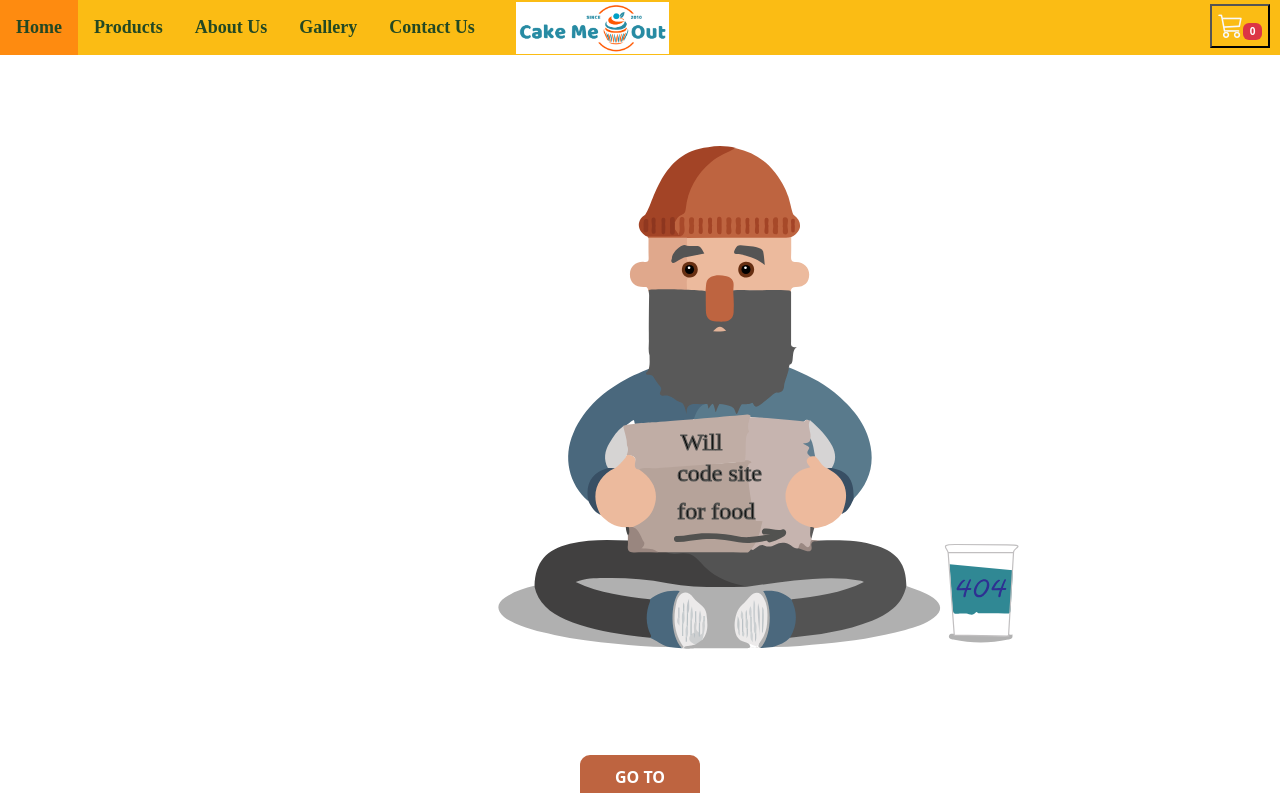
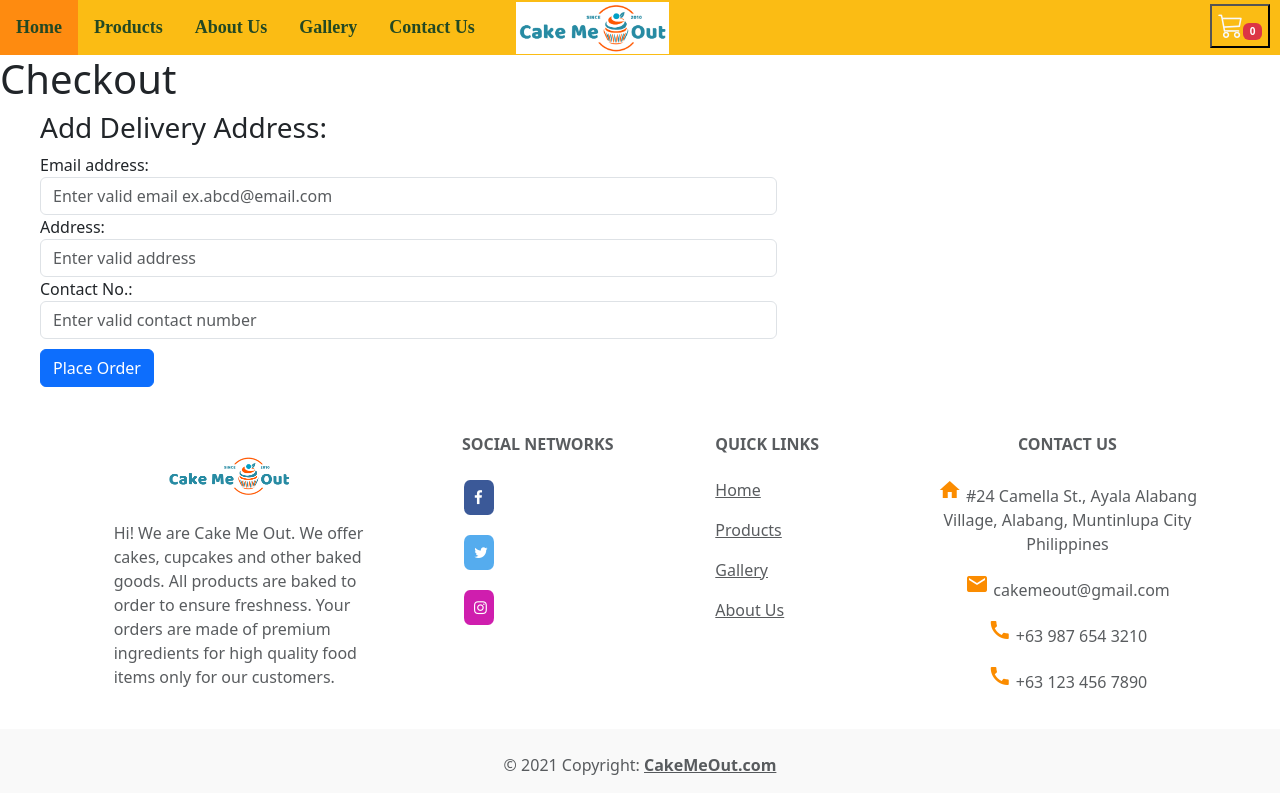
Before and after one commit to Crystal011486/E-commerce, an Angular app in the folder E-commerce-app/: page /checkout in a window 1280 px wide. Shown: the top 793 px of the page. Built offline with nearby package versions, Linux system fonts and the light colour scheme.

Commit message:
created checkout component. made a place order button on cart component with active route to checkout component. updated cart component with summary section.

```diff
--- a/E-commerce-app/src/app/app-routing.module.ts
+++ b/E-commerce-app/src/app/app-routing.module.ts
@@ -13,6 +13,7 @@ import { BakedGoodsGalleryComponent } from './baked-goods-gallery/baked-goods-ga
 import { ContactUsComponent } from './contact-us/contact-us.component';
 import { PurchaseComponent } from './purchase/purchase.component';
 import { CartComponent } from './cart/cart.component';
+import { CheckoutComponent } from './checkout/checkout.component';
 
 const routes: Routes = [
   {path: '', redirectTo: '/landing-page', pathMatch: 'full'},
@@ -22,6 +23,7 @@ const routes: Routes = [
   {path: 'purchase/:id', component: PurchaseComponent},
   {path: 'product-details', component: PurchaseComponent},
   {path: 'cart', component: CartComponent},
+  {path: 'checkout', component: CheckoutComponent},
   {path: 'about-us', component: AboutUsComponent},
   {path: 'contact-us', component: ContactUsComponent},
   {path: 'gallery', component: GalleryComponent},
--- a/E-commerce-app/src/app/app.module.ts
+++ b/E-commerce-app/src/app/app.module.ts
@@ -25,6 +25,7 @@ import { SeasonalImageService } from './seasonal-image.service';
 import { BakedGoodsImageService } from './baked-goods-image.service';
 import { PurchaseComponent } from './purchase/purchase.component';
 import { CartComponent } from './cart/cart.component';
+import { CheckoutComponent } from './checkout/checkout.component';
 
 
 @NgModule({
@@ -47,6 +48,7 @@ import { CartComponent } from './cart/cart.component';
     ContactUsComponent,
     PurchaseComponent,
     CartComponent,
+    CheckoutComponent,
   ],
   imports: [BrowserModule, AppRoutingModule, FormsModule],
   providers: [MockDataService, CakeImageService, CupcakeImageService, SeasonalImageService, BakedGoodsImageService],
--- a/E-commerce-app/src/app/cart/cart.component.css
+++ b/E-commerce-app/src/app/cart/cart.component.css
@@ -24,10 +24,19 @@ body{
 .name {
   padding-top: 100px;
 }
-h5{
+
+.card{
   margin-left: 800px;
+  margin-bottom: 20px;
+}
+
+.card-body{
+  margin-bottom: 20px !important;
 }
 .btn.w-25{
   margin-bottom: 20px;
-
 }
+.div.row {
+  width: 500px;
+  height: 500px;
+}
--- a/E-commerce-app/src/app/cart/cart.component.html
+++ b/E-commerce-app/src/app/cart/cart.component.html
@@ -20,7 +20,14 @@
     </tr>
   </tbody>
 </table>
-<h5>Total: Php{{Totalpurchase}}</h5>
 <button routerLink="/products" class="w-25 btn btn-lg btn-outline-warning">Add more items</button>
 </div>
-</body>
+<div class="card w-25">
+  <div class="card-body">
+    <h4 class="card-title">Summary</h4>
+    <p class="card-text">Amount: Php{{Totalpurchase}}</p>
+    <p class="card-text">Delivery: Php 150</p>
+    <h4 class="card-text">Total: Php{{Totalpurchase + 150}}</h4>
+    <a routerLink="/checkout" class="w-50 btn btn-lg btn-primary"> Checkout</a>
+  </div>
+</div>
--- /dev/null
+++ b/E-commerce-app/src/app/checkout/checkout.component.css
@@ -0,0 +1,7 @@
+.col-sm-7{
+margin-left: 40px;
+}
+
+button{
+  margin-top: 10px;
+}
--- /dev/null
+++ b/E-commerce-app/src/app/checkout/checkout.component.html
@@ -0,0 +1,16 @@
+<div class="checkout">
+  <h1>Checkout</h1>
+  <div class="row">
+    <div class="col-sm-7">
+      <h3>Add Delivery Address:</h3>
+      <div class="form-group">
+        <label for="email">Email address:</label>
+        <input type="text" class="form-control" id="email" placeholder="Enter valid email ex.abcd@email.com"/>
+        <label for="email">Address:</label>
+        <input type="text" class="form-control" id="address" placeholder="Enter valid address"/>
+        <label for="email">Contact No.:</label>
+        <input type="text" class="form-control" id="contact" placeholder="Enter valid contact number"/>
+        <button class="btn btn-primary">Place Order</button>
+        </div>
+    </div>
+  </div>
--- a/E-commerce-app/src/app/gallery/gallery.component.css
+++ b/E-commerce-app/src/app/gallery/gallery.component.css
@@ -1,11 +1,12 @@
-body{
-  background-color: #0d9ba3;
-}
+
 
 .gallery-3{
   background-color: #f5dfa1;
   margin-bottom: 20px;
+}
 
+body{
+  background-color: #0d9ba3 !important;
 }
 
 div.gallery {
```
Also changed, not shown: E-commerce-app/src/app/checkout/checkout.component.ts (added, +10 -0 lines), 1 other file (tests, documents, lock files or other folders).
